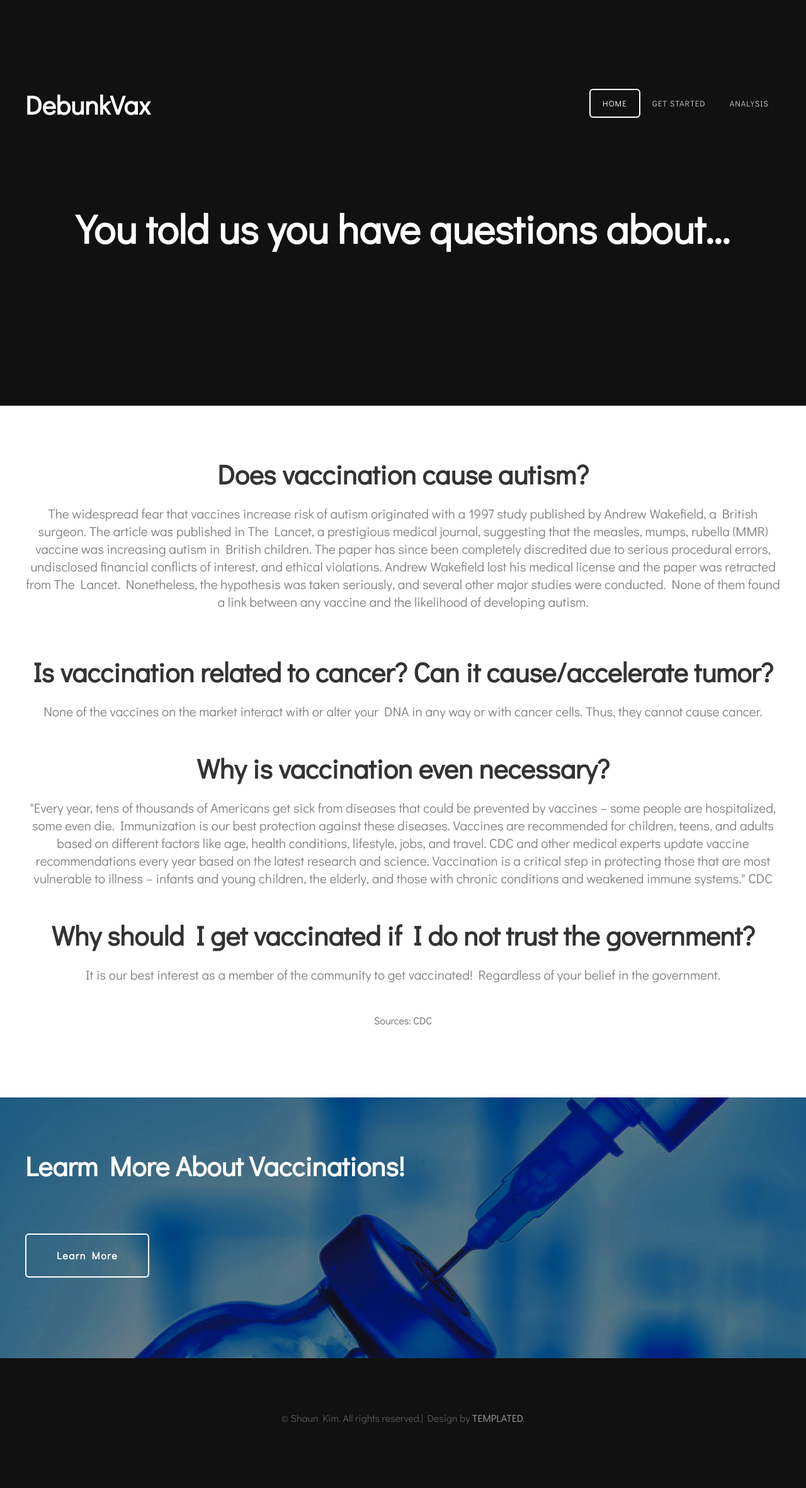
After one commit to sk981102/HooHacks2021, a Django app: template debunk/survey/templates/facts2.html in a window 1280 px wide. The commit adds this page. Shown: the whole page at 63% size. Run offline with Django 3.2, Linux system fonts and the light colour scheme; the template is opened without the code that fills it: values that come from a table or form of the project are taken from there, others are empty.

Commit message:
finished facts

```diff
--- a/debunk/pages/templates/index.html
+++ b/debunk/pages/templates/index.html
@@ -16,7 +16,7 @@ Released   : 20140228
 <html xmlns="http://www.w3.org/1999/xhtml">
 <head>
 <meta http-equiv="Content-Type" content="text/html; charset=utf-8" />
-<title>DebunkVax | All your Vaccine Information</title>
+<title>DebunkVax | All Your Vaccine Information</title>
 <meta name="keywords" content="" />
 <meta name="description" content="" />
 <link href="http://fonts.googleapis.com/css?family=Didact+Gothic" rel="stylesheet" />
@@ -36,7 +36,7 @@ Released   : 20140228
 			<ul>
 				<li class="active"><a href="{% url 'home' %}" accesskey="1" title="">Home</a></li>
 				<li><a href="{% url 'survey1' %}" accesskey="2" title="">Get Started</a></li>
-				<li><a href="{% url 'analysis' %}" accesskey="3" title="">Topic Modeling</a></li>
+				<li><a href="{% url 'analysis' %}" accesskey="3" title="">Analysis</a></li>
 			</ul>
 		</div>
 	</div>
--- a/debunk/static/default.css
+++ b/debunk/static/default.css
@@ -270,6 +270,12 @@
 		color: rgba(255,255,255,0.60);
 	}
 
+	.title .byline2
+	{
+		font-size: 1.5em;
+
+	}
+
 /*********************************************************************************/
 /* Header                                                                        */
 /*********************************************************************************/
--- /dev/null
+++ b/debunk/survey/templates/facts2.html
@@ -0,0 +1,119 @@
+<!DOCTYPE html>
+{% load static %}
+
+<html lang="en">
+<head>
+    <meta charset="UTF-8">
+    <title>DebunkVax | All Your Vaccine Information</title>
+    <meta name="keywords" content="" />
+    <meta name="description" content="" />
+    <link href="http://fonts.googleapis.com/css?family=Didact+Gothic" rel="stylesheet" />
+    <link href="{% static 'default.css' %}" rel="stylesheet" type="text/css" media="all" />
+    <link href="{% static 'fonts.css' %}" rel="stylesheet" type="text/css" media="all" />
+</head>
+<body>
+<div id="header-wrapper2">
+	<div id="header" class="container">
+		<div id="logo">
+			<h1><a href="{% url 'home' %}">DebunkVax</a></h1>
+		</div>
+		<div id="menu">
+			<ul>
+				<li class="active"><a href="{% url 'home' %}" accesskey="1" title="">Home</a></li>
+				<li><a href="{% url 'survey1' %}" accesskey="2" title="">Get Started</a></li>
+				<li><a href="{% url 'analysis' %}" accesskey="3" title="">Analysis</a></li>
+			</ul>
+		</div>
+		<div id="banner" class="container">
+		<div class="title">
+			<h2>You told us you have questions about...</h2>
+		</div>
+	</div>
+	</div>
+</div>
+
+<div id="wrapper">
+	<div id="three-column" class="container"_>
+
+		{% if form.autism %}
+		<div class="title">
+			<h2>Does vaccination cause autism?</h2>
+			<br>
+			<span class="byline">
+				The widespread fear that vaccines increase risk of autism originated with a 1997 study published by Andrew Wakefield, a British surgeon. The article was published in The Lancet, a prestigious medical journal, suggesting that the measles, mumps, rubella (MMR) vaccine was increasing autism in British children.
+
+The paper has since been completely discredited due to serious procedural errors, undisclosed financial conflicts of interest, and ethical violations. Andrew Wakefield lost his medical license and the paper was retracted from The Lancet.
+
+Nonetheless, the hypothesis was taken seriously, and several other major studies were conducted. None of them found a link between any vaccine and the likelihood of developing autism.
+			</span>
+		</div>
+
+		<br>
+		{% endif %}
+
+		{% if form.cancer %}
+		<div class="title">
+			<h2>Is vaccination related to cancer? Can it cause/accelerate tumor?</h2>
+			<br>
+			<span class="byline">
+				None of the vaccines on the market interact with or alter your DNA in any way or with cancer cells.
+                Thus, they cannot cause cancer.
+			</span>
+		</div>
+
+		{% endif %}
+
+		{% if form.choice %}
+		<div class="title">
+			<h2>Why is vaccination even necessary?</h2>
+			<br>
+			<span class="byline">
+				"Every year, tens of thousands of Americans get sick from diseases that could be prevented by vaccines –
+				some people are hospitalized, some even die. Immunization is our best protection against these diseases.
+				Vaccines are recommended for children, teens, and adults based on different factors like age, health conditions,
+				lifestyle, jobs, and travel. CDC and other medical experts update vaccine recommendations every year based on
+				the latest research and science. Vaccination is a critical step in protecting those that are most vulnerable
+				to illness – infants and young children, the elderly, and those with chronic conditions and weakened immune systems."
+
+				CDC
+
+			</span><br>
+		</div>
+		{% endif %}
+
+		{% if form.gov %}
+		<div class="title">
+			<h2>Why should I get vaccinated if I do not trust the government?</h2>
+			<br>
+			<span class="byline">
+				It is our best interest as a member of the community to get vaccinated! Regardless of your belief in the government.
+			</span>
+
+		</div>
+		{% endif %}
+
+		<div class="title2">
+			Sources: CDC
+		</div>
+
+
+	</div>
+</div>
+
+<div id="header-wrapper">
+	<div id="header2" class="container">
+		<div class="title">
+			<h2>Learm More About Vaccinations!</h2>
+		</div>
+		<ul class="actions">
+			<li><a href="https://www.cdc.gov/vaccines/index.html" class="button">Learn More</a></li>
+		</ul>
+	</div>
+</div>
+
+
+<div id="copyright" class="container">
+	<p>&copy; Shaun Kim. All rights reserved.| Design by <a href="http://templated.co" rel="nofollow">TEMPLATED</a>.</p>
+</div>
+</body>
+</html>
--- a/debunk/survey/templates/survey.html
+++ b/debunk/survey/templates/survey.html
@@ -21,7 +21,7 @@
 			<ul>
 				<li class="active"><a href="{% url 'home' %}" accesskey="1" title="">Home</a></li>
 				<li><a href="{% url 'survey1' %}" accesskey="2" title="">Get Started</a></li>
-				<li><a href="{% url 'analysis' %}" accesskey="3" title="">Topic Modeling</a></li>
+				<li><a href="{% url 'analysis' %}" accesskey="3" title="">Analysis</a></li>
 			</ul>
 		</div>
 	</div>
--- a/debunk/survey/views.py
+++ b/debunk/survey/views.py
@@ -34,9 +34,9 @@ def other_view(request, *args, **kwargs):
             choice = form.cleaned_data['choice']
             gov = form.cleaned_data['gov']
             others = form.cleaned_data["others"]
-            requested = SurveyCovid.objects.create(autism=autism,cancer=cancer,choice=choice,gov=gov,others=others)
+            requested = SurveyOther.objects.create(autism=autism,cancer=cancer,choice=choice,gov=gov,others=others)
             requested.save()
-            return render(request, "facts.html", {"form": form.cleaned_data, })
+            return render(request, "facts2.html", {"form": form.cleaned_data, })
     else:
         form = RequestFormOther(request.POST)
     return render(request, "other.html",{"form": form, })
```
Also changed, not shown: debunk/pages/templates/analysis.html (+10 -3 lines), debunk/survey/templates/covid.html (+11 -7 lines), debunk/survey/templates/facts.html (+82 -2 lines), debunk/survey/templates/no_concern.html (added, +10 -0 lines), debunk/survey/templates/other.html (+8 -7 lines), requirements.txt (added, +92 -0 lines), debunk/db.sqlite3.
